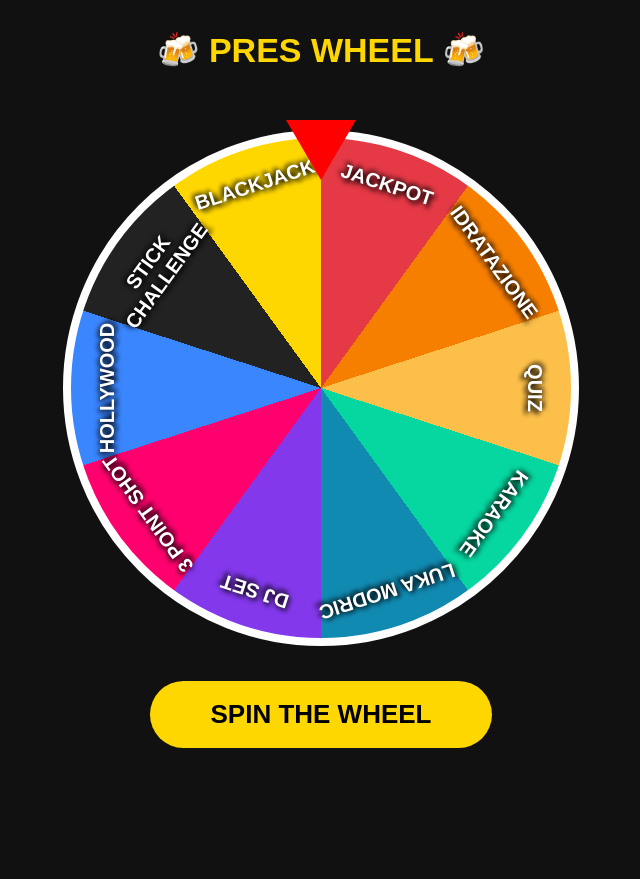
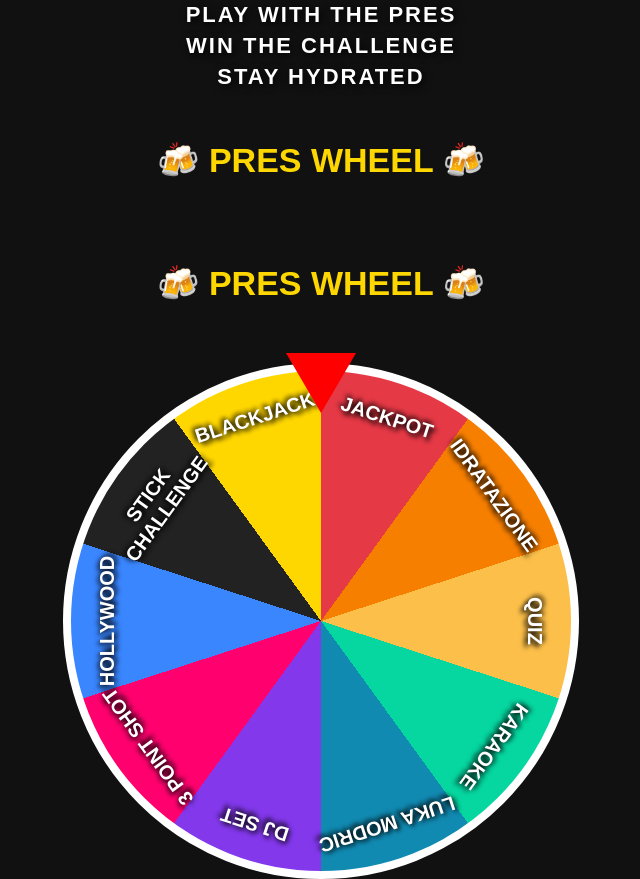
Before and after one commit to coccococco91-jpg/ruota_pres, a plain HTML site: page index.html in a window 1280 px wide. Shown: the top 879 px of the page, without its empty margins (319-959 px from the left). Before the commit the page ends 800 px from the top, so only its background shows below. Drawn offline with Linux system fonts and the light colour scheme.

Commit message:
index.html

```diff
--- a/index.html
+++ b/index.html
@@ -3,9 +3,25 @@
 <head>
 <meta charset="UTF-8">
 <meta name="viewport" content="width=device-width, initial-scale=1.0">
-<title>PRES WHEEL</title>
+<div class="top-text">
+    PLAY WITH THE PRES<br>
+    WIN THE CHALLENGE<br>
+    STAY HYDRATED
+</div>
+
+<h1>🍻 PRES WHEEL 🍻</h1>
 
 <style>
+.top-text{
+    text-align:center;
+    color:#ffffff;
+    font-size:22px;
+    font-weight:900;
+    line-height:1.4;
+    margin-bottom:25px;
+    letter-spacing:2px;
+    text-shadow: 2px 2px 8px black;
+    }
 body{
     margin:0;
     min-height:100vh;
```
